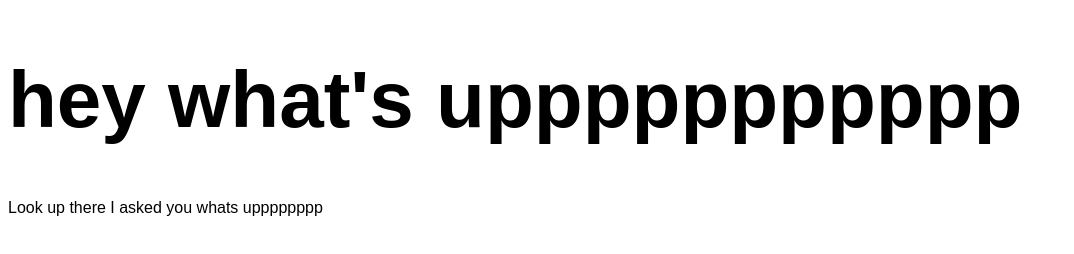
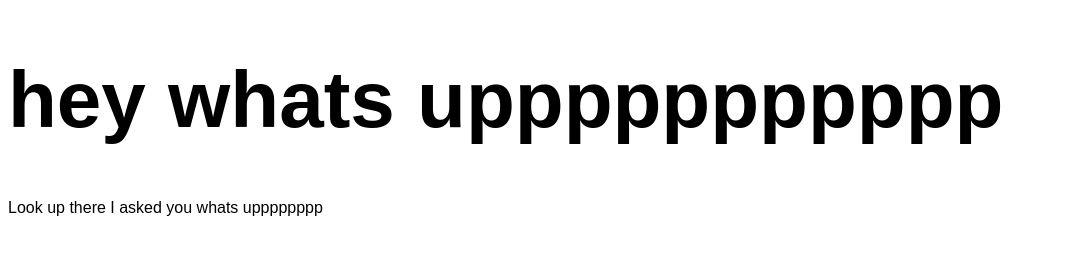
Before and after one commit to chase-ramsey/second-project, a plain HTML site: page index.html in a window 1280 px wide. Shown: the whole page, without its empty margins (0-1074 px from the left). Drawn offline with Linux system fonts and the light colour scheme.

Commit message:
Took out apostrophe because that's too stuffy

```diff
--- a/index.html
+++ b/index.html
@@ -7,7 +7,7 @@
 	<link rel="stylesheet" href="css.css">
 </head>
 <body>
-<h1>hey what's uppppppppppp</h1>
+<h1>hey whats uppppppppppp</h1>
 <p>Look up there I asked you whats upppppppp</p>
 
 </body>
```
